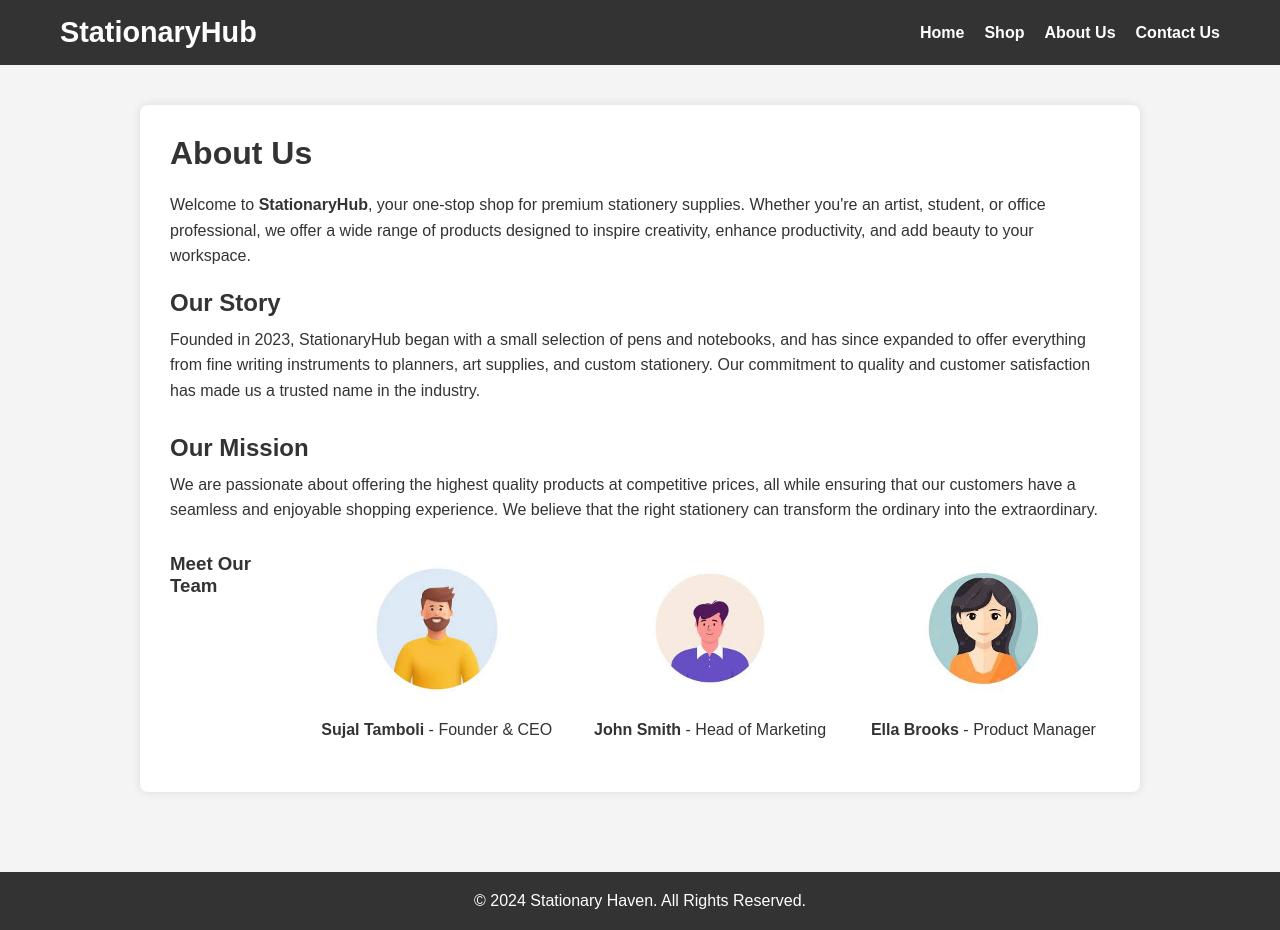
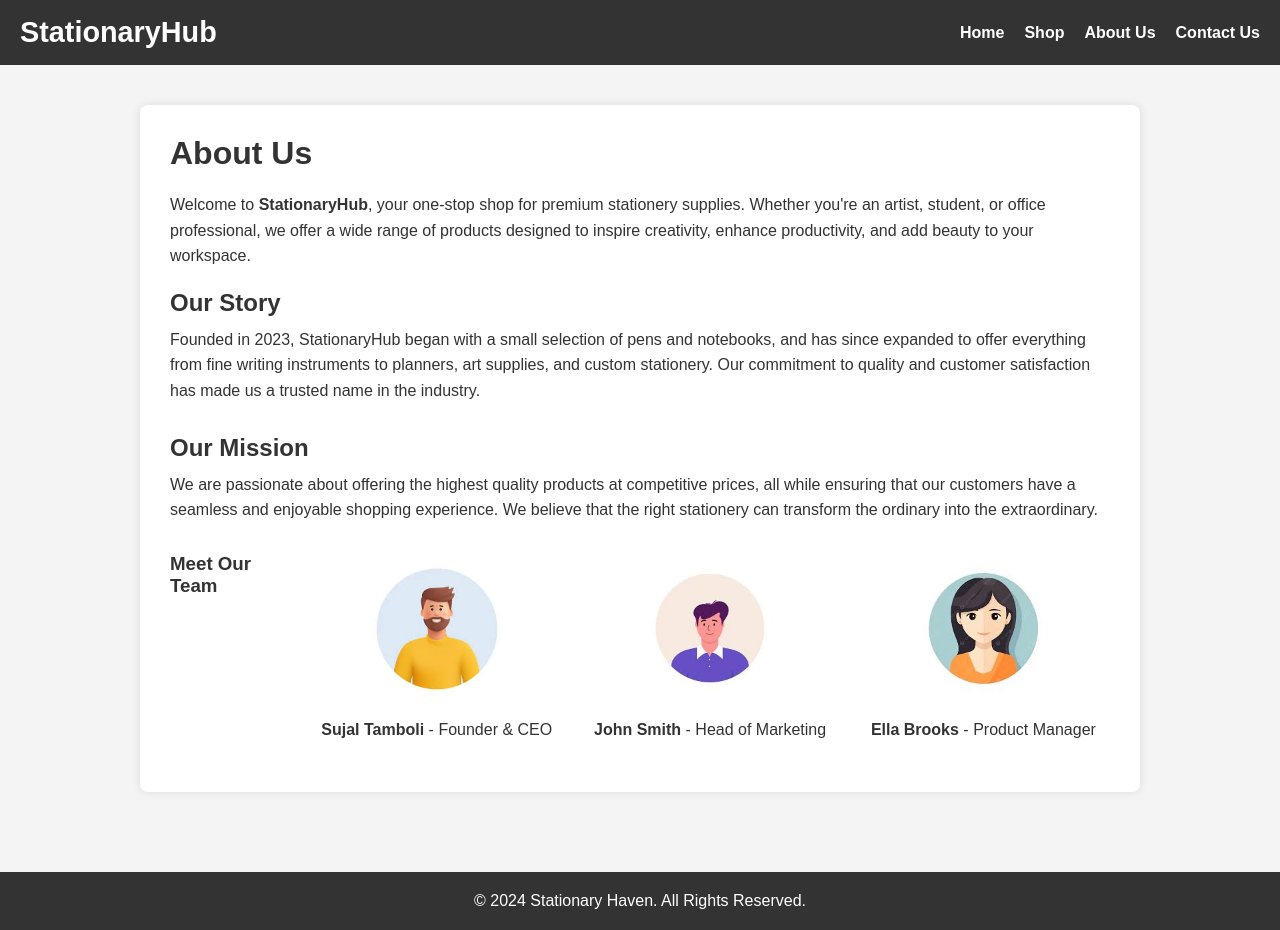
Before and after one commit to sujaltamboli99/StationaryHub, a plain HTML site: page about us .html in a window 1280 px wide. Drawn offline with Linux system fonts and the light colour scheme.

Commit message:
aboutus.css

```diff
--- a/aboutus.css
+++ b/aboutus.css
@@ -23,7 +23,7 @@ nav {
     display: flex;
     justify-content: space-between;
     align-items: center;
-    max-width: 1200px;
+    max-width: 100vw;
     margin: 0 auto;
     padding: 0 20px;
 }
```
